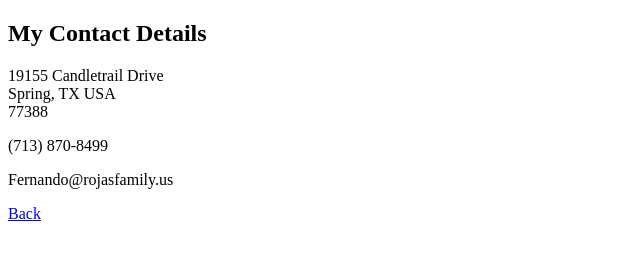
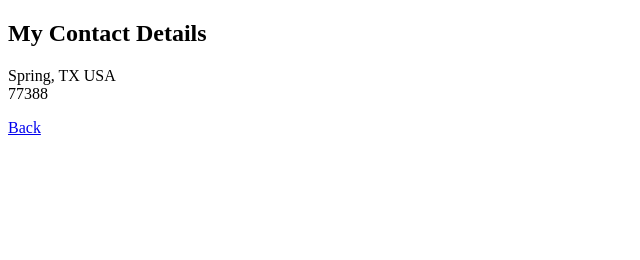
Before and after one commit to frojas13/html-capstone1, a plain HTML site: page public/contact.html in a window 1280 px wide. Shown: the whole page, without its empty margins (0-640 px from the left). Drawn offline with Linux system fonts and the light colour scheme.

Commit message:
Update contact.html

```diff
--- a/public/contact.html
+++ b/public/contact.html
@@ -8,17 +8,9 @@
 <body>
     <h2>My Contact Details</h2>
     <p>
-        19155 Candletrail Drive
-        <br />
         Spring, TX USA
         <br />
         77388
-    </p>
-    <p>
-        (713) 870-8499
-    </p>
-    <p>
-        Fernando@rojasfamily.us
     </p>
     <footer>
         <a href="../index.html">Back</a>
```
